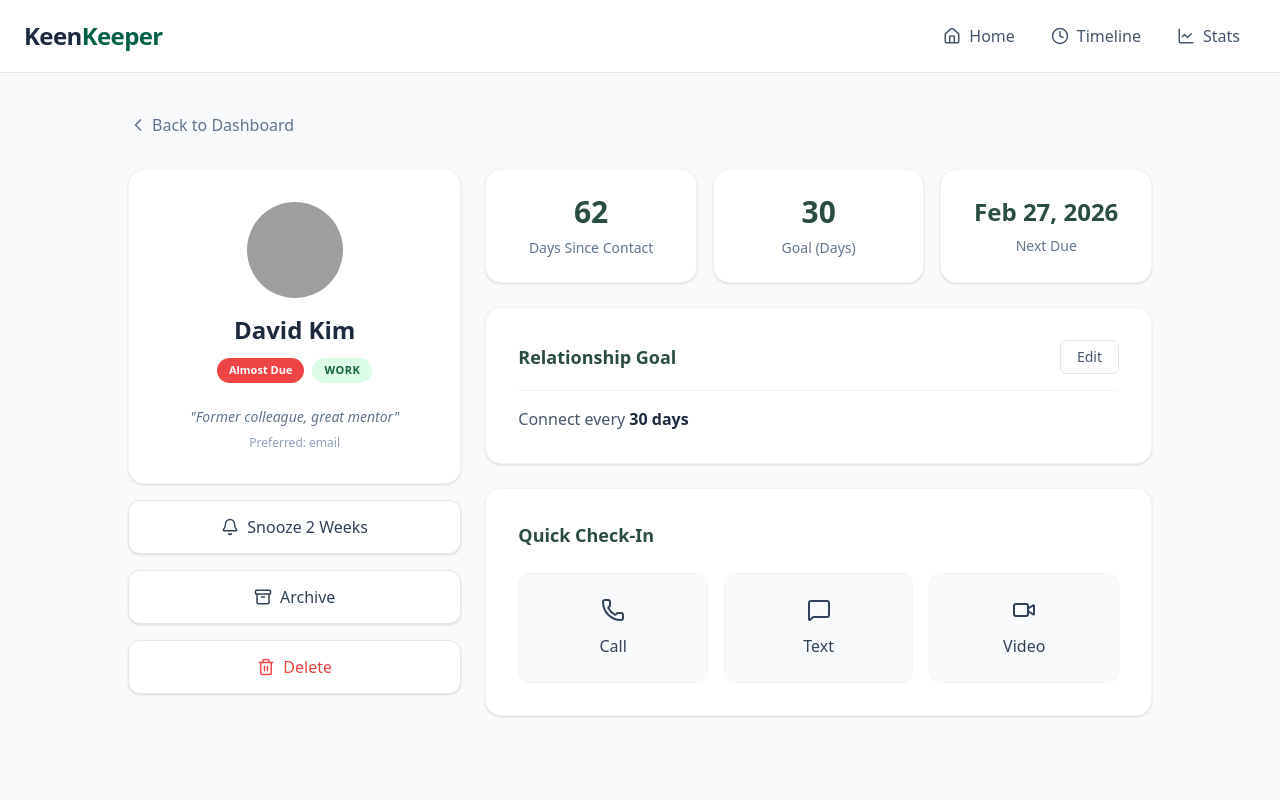
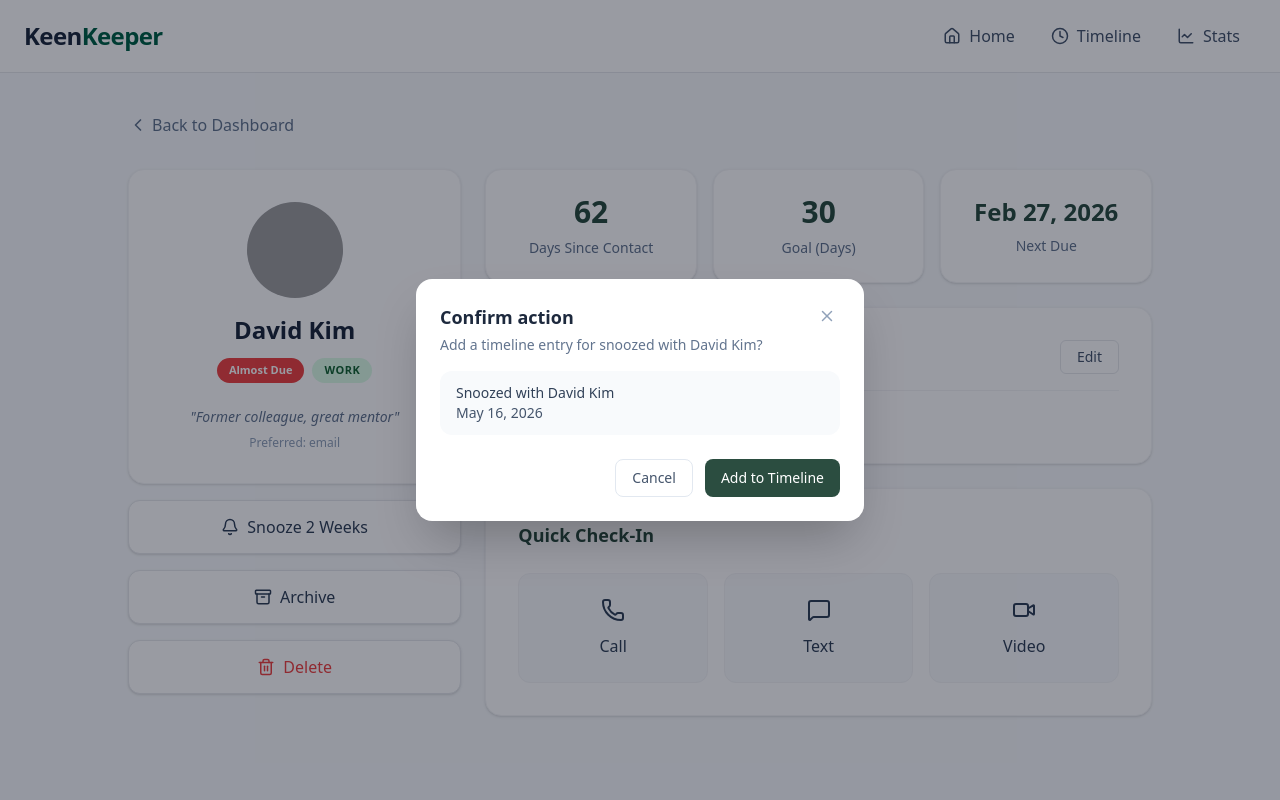
Before and after one commit to hasibzero/KeenKeeper, a Next.js app: page /friend/1 in a window 1280 px wide. Both pictures are taken after a click on the button "Snooze 2 Weeks". Shown: the top 800 px of the page. Built offline with nearby package versions, Linux system fonts and the light colour scheme; grey boxes are pictures that could not be loaded.

Commit message:
timeline update

```diff
--- a/src/components/shared/FriendActions.jsx
+++ b/src/components/shared/FriendActions.jsx
@@ -1,10 +1,12 @@
 'use client';
 
-import { Archive, Bell, MessageSquare, Phone, Trash2, Video } from 'lucide-react';
+import { useState } from 'react';
+import { Archive, Bell, MessageSquare, Phone, Trash2, Video, X } from 'lucide-react';
 import { useTimeline } from './TimelineProvider';
 
 export default function FriendActions({ friend, variant = 'actions' }) {
   const { addEvent } = useTimeline();
+  const [pendingAction, setPendingAction] = useState(null);
 
   const today = new Date().toLocaleDateString('en-US', {
     month: 'long',
@@ -12,13 +14,25 @@ export default function FriendActions({ friend, variant = 'actions' }) {
     year: 'numeric',
   });
 
-  const addTimelineEvent = (type, actionLabel) => {
-    addEvent({
+  const openActionModal = (type, actionLabel) => {
+    setPendingAction({
       type,
+      actionLabel,
       title: `${actionLabel} with ${friend.name}`,
-      date: today,
       note: friend.tags?.[0] || 'Friend action',
     });
+  };
+
+  const confirmAction = () => {
+    if (!pendingAction) return;
+
+    addEvent({
+      type: pendingAction.type,
+      title: pendingAction.title,
+      date: today,
+      note: pendingAction.note,
+    });
+    setPendingAction(null);
   };
 
   if (variant === 'checkin') {
@@ -26,7 +40,7 @@ export default function FriendActions({ friend, variant = 'actions' }) {
       <div className="grid grid-cols-1 md:grid-cols-3 gap-4">
         <button
           type="button"
-          onClick={() => addTimelineEvent('call', 'Call')}
+          onClick={() => openActionModal('call', 'Call')}
           className="flex flex-col items-center justify-center gap-3 py-6 bg-slate-50 border border-gray-100 rounded-xl hover:bg-slate-100 hover:border-slate-200 transition-all group"
         >
           <Phone size={24} className="text-slate-700 group-hover:text-[#2b4d40]" />
@@ -34,7 +48,7 @@ export default function FriendActions({ friend, variant = 'actions' }) {
         </button>
         <button
           type="button"
-          onClick={() => addTimelineEvent('text', 'Text')}
+          onClick={() => openActionModal('text', 'Text')}
           className="flex flex-col items-center justify-center gap-3 py-6 bg-slate-50 border border-gray-100 rounded-xl hover:bg-slate-100 hover:border-slate-200 transition-all group"
         >
           <MessageSquare size={24} className="text-slate-700 group-hover:text-[#2b4d40]" />
@@ -42,7 +56,7 @@ export default function FriendActions({ friend, variant = 'actions' }) {
         </button>
         <button
           type="button"
-          onClick={() => addTimelineEvent('video', 'Video')}
+          onClick={() => openActionModal('video', 'Video')}
           className="flex flex-col items-center justify-center gap-3 py-6 bg-slate-50 border border-gray-100 rounded-xl hover:bg-slate-100 hover:border-slate-200 transition-all group"
         >
           <Video size={24} className="text-slate-700 group-hover:text-[#2b4d40]" />
@@ -56,7 +70,7 @@ export default function FriendActions({ friend, variant = 'actions' }) {
     <>
       <button
         type="button"
-        onClick={() => addTimelineEvent('snooze', 'Snoozed')}
+        onClick={() => openActionModal('snooze', 'Snoozed')}
         className="w-full flex items-center justify-center gap-2 py-3.5 bg-white border border-gray-200 rounded-xl text-slate-700 font-medium hover:bg-slate-50 transition-colors shadow-sm"
       >
         <Bell size={18} />
@@ -64,7 +78,7 @@ export default function FriendActions({ friend, variant = 'actions' }) {
       </button>
       <button
         type="button"
-        onClick={() => addTimelineEvent('archive', 'Archived')}
+        onClick={() => openActionModal('archive', 'Archived')}
         className="w-full flex items-center justify-center gap-2 py-3.5 bg-white border border-gray-200 rounded-xl text-slate-700 font-medium hover:bg-slate-50 transition-colors shadow-sm"
       >
         <Archive size={18} />
@@ -72,12 +86,57 @@ export default function FriendActions({ friend, variant = 'actions' }) {
       </button>
       <button
         type="button"
-        onClick={() => addTimelineEvent('delete', 'Deleted')}
+        onClick={() => openActionModal('delete', 'Deleted')}
         className="w-full flex items-center justify-center gap-2 py-3.5 bg-white border border-gray-200 rounded-xl text-[#ef4444] font-medium hover:bg-red-50 transition-colors shadow-sm"
       >
         <Trash2 size={18} />
         Delete
       </button>
+
+      {pendingAction ? (
+        <div className="fixed inset-0 z-50 flex items-center justify-center bg-slate-950/40 px-4">
+          <div className="w-full max-w-md rounded-2xl bg-white p-6 shadow-2xl">
+            <div className="mb-4 flex items-start justify-between gap-4">
+              <div>
+                <h3 className="text-lg font-bold text-slate-800">Confirm action</h3>
+                <p className="mt-1 text-sm text-slate-500">
+                  Add a timeline entry for {pendingAction.actionLabel.toLowerCase()} with {friend.name}?
+                </p>
+              </div>
+              <button
+                type="button"
+                onClick={() => setPendingAction(null)}
+                className="rounded-full p-1 text-slate-400 hover:bg-slate-100 hover:text-slate-700"
+                aria-label="Close modal"
+              >
+                <X size={18} />
+              </button>
+            </div>
+
+            <div className="mb-6 rounded-xl bg-slate-50 px-4 py-3 text-sm text-slate-600">
+              <div className="font-medium text-slate-700">{pendingAction.title}</div>
+              <div>{today}</div>
+            </div>
+
+            <div className="flex justify-end gap-3">
+              <button
+                type="button"
+                onClick={() => setPendingAction(null)}
+                className="rounded-lg border border-slate-200 px-4 py-2 text-sm font-medium text-slate-600 hover:bg-slate-50"
+              >
+                Cancel
+              </button>
+              <button
+                type="button"
+                onClick={confirmAction}
+                className="rounded-lg bg-[#2b4d40] px-4 py-2 text-sm font-medium text-white hover:bg-[#1e382e]"
+              >
+                Add to Timeline
+              </button>
+            </div>
+          </div>
+        </div>
+      ) : null}
     </>
   );
 }
```
